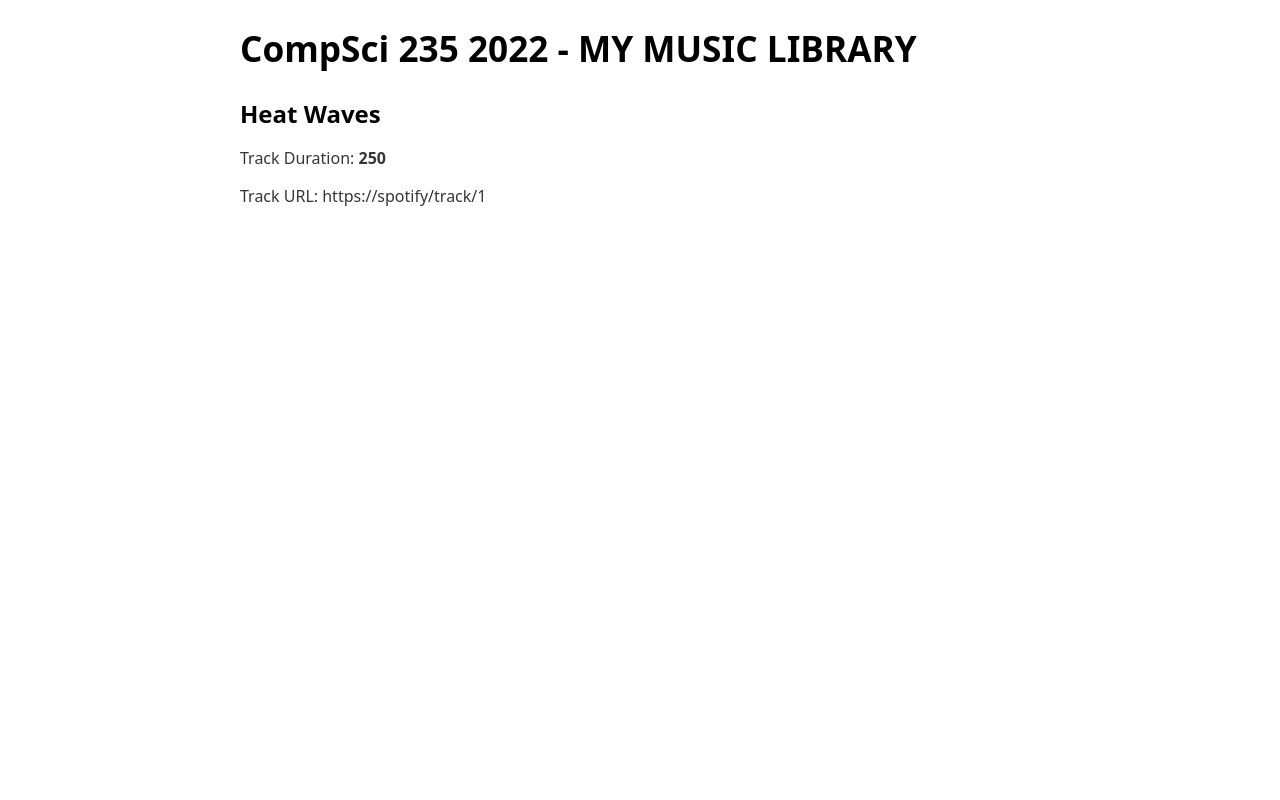
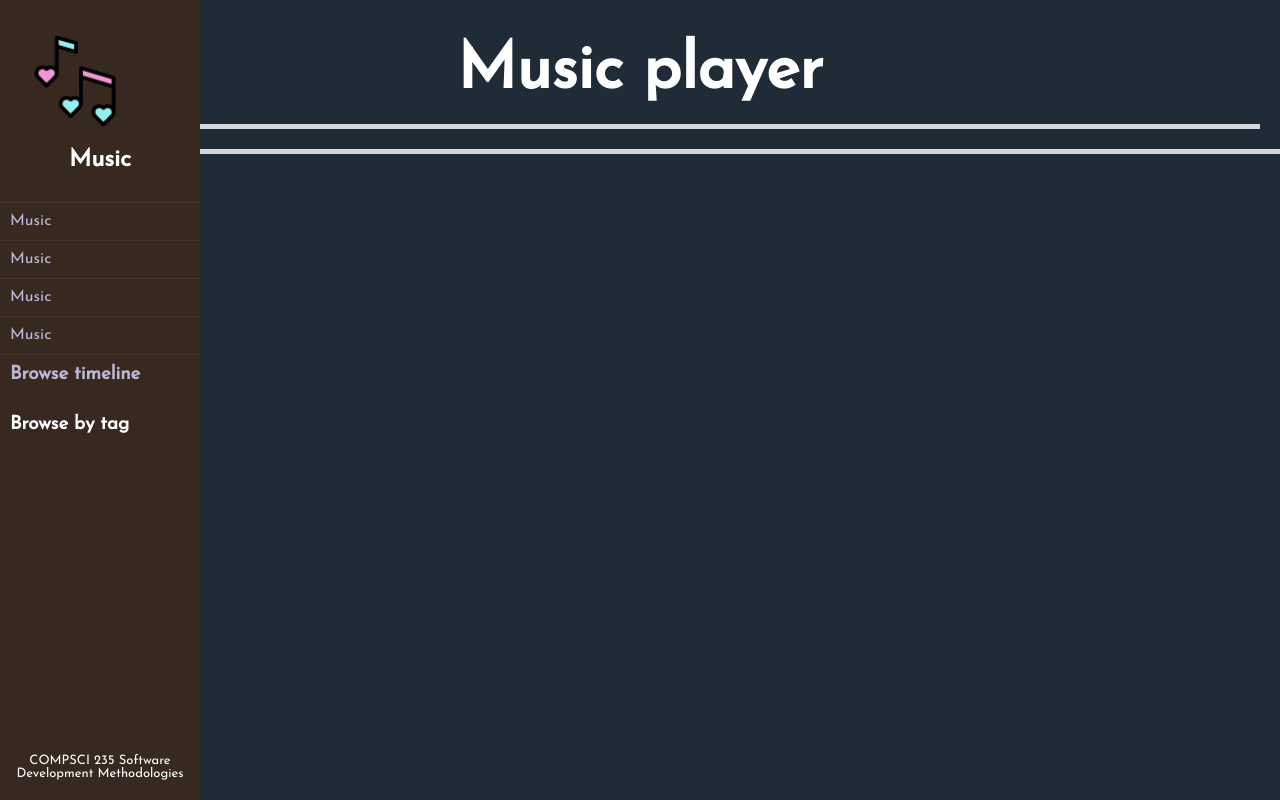
Before and after one commit to hlu750/Music-Player-Web-App-Project, a Flask app: page / in a window 1280 px wide. Run offline with Flask 2, Linux system fonts and the light colour scheme.

Commit message:
finished initial layout

```diff
--- a/music/__init__.py
+++ b/music/__init__.py
@@ -17,13 +17,13 @@ def create_some_track():
 
 
 def create_app():
-    app = Flask(__name__, static_url_path='/static')
+    app = Flask(__name__)
     app.debug = True
     @app.route('/')
     def home():
         some_track = create_some_track()
         # Use Jinja to customize a predefined html page rendering the layout for showing a single track.
-        return render_template('simple_track.html', track=some_track)
-        # return render_template('layout.html')
+        # return render_template('simple_track.html', track=some_track)
+        return render_template('layout.html')
 
     return app
--- /dev/null
+++ b/music/static/css/styles.css
@@ -0,0 +1,114 @@
+@import url('https://fonts.googleapis.com/css?family=Josefin+Sans&display=swap');
+
+* {
+  margin: 0;
+  padding: 0;
+  color: black;
+  box-sizing: border-box;
+  list-style: none;
+  text-decoration: none;
+  font-family: 'Josefin Sans', sans-serif;
+}
+
+body,
+html {
+  height: 100%;
+  background-color: #202b38;
+}
+
+h1 {
+    text-align: center;
+    font-weight: bold;
+}
+
+
+
+.btn-nav {
+  padding: 10px;
+  border-bottom: 1px solid #bdb8d7;
+  border-bottom: 1px solid rgba(0, 0, 0, 0.05);
+  border-top: 1px solid rgba(255, 255, 255, 0.05);
+  color: #bdb8d7;
+  display: block;
+}
+
+.btn-nav:hover {
+  background-color: #594f8d;
+  color: #fff;
+}
+
+#body {
+  min-height: 100%;
+  margin-bottom: -60px;
+  font-size: medium;
+
+}
+/* :root {
+    --background-body: #202b38;
+} */
+#header {
+  padding: 20px;
+  /* background: #fff; */
+  background-color:  #202b38;
+  border-bottom: 5px solid #e0e4e8f1;
+  font-size: 64px;
+  font-weight: bold;
+  text-align: center;
+  color: #fff;
+}
+
+
+
+#nav {
+  width: 200px;
+  height: 100%;
+  background: #382920;
+  padding: 30px 0px;
+  position: fixed;
+}
+
+#nav-header {
+  color: #fff;
+  text-align: center;
+  margin-bottom: 30px;
+  margin-top: 12px;
+}
+
+#sub-nav-header {
+  color: #fff;
+  text-align: left;
+  margin-top: 20px;
+  margin-bottom: 20px;
+  padding-left: 10px;
+}
+
+#nav-footer {
+  color: #fff;
+  margin-top: 25px;
+  margin-bottom: 20px;
+  position: absolute;
+  bottom: 0;
+  font-size: small;
+  text-align: center;
+  word-wrap: break-word;
+}
+
+#main {
+  margin: 20px;
+  color: #717171;
+  line-height: 25px;
+  padding: 10px;
+  width: 66.666667%;
+}
+
+#logo {
+  width: 150px;
+}
+
+.icon {
+    width: 1.5em;
+    height: 1.5em;
+    vertical-align: -0.5em;
+    fill: currentColor;
+    overflow: hidden;
+}
--- /dev/null
+++ b/music/templates/header.html
@@ -0,0 +1,3 @@
+<header id="header">
+    Music player
+  </header>
--- a/music/templates/layout.html
+++ b/music/templates/layout.html
@@ -5,13 +5,22 @@
     <meta http-equiv="X-UA-Compatible" content="IE=edge">
     <meta name="viewport" content="width=device-width, initial-scale=1.0">
     <title>Document</title>
-    <link rel="stylesheet" href=https://cdn.jsdelivr.net/npm/water.css@2/out/water.css>
-    <link rel="stylesheet" href="https://fonts.googleapis.com/icon?family=Material+Icons">
+    <!-- <link rel="stylesheet" href=https://cdn.jsdelivr.net/npm/water.css@2/out/water.css> -->
+    <!-- <link rel="stylesheet" href="https://fonts.googleapis.com/icon?family=Material+Icons"> -->
+    <link rel="stylesheet" href="{{ url_for('static', filename='css/styles.css')}}">
 </head>
 <body>
     <div class="body">
         {% include 'navigation.html' %}
     </div>
 
+    <div id="header">
+        {% include 'header.html' %}
+        <div id="container">
+
+            {% block content %} {% endblock %}
+
+          </div>
+    </div>
 </body>
 </html>
--- a/music/templates/navigation.html
+++ b/music/templates/navigation.html
@@ -1,3 +1,27 @@
-<nav id="navbar">
-    <img src="" alt="" id="">log
-</nav>
+<nav id="nav">
+    <!-- <img src="/static/images/music-ico.png" alt="Music icon"  id="icon"> -->
+    <img id="logo" src="{{ url_for('static', filename='images/music-ico.png') }}" alt="Icon">
+    <h2 id="nav-header">Music</h2>
+    <a class="btn-nav" href="">Music</a>
+    <a class="btn-nav" href="">Music</a>
+    <a class="btn-nav" href="">Music</a>
+    <a class="btn-nav" href="">Music</a>
+    <div>
+        <h3>
+          <a class="btn-nav" href="">
+            Browse timeline
+          </a>
+        </h3>
+      </div>
+
+      <div>
+        <h3 id="sub-nav-header">Browse by tag</h3>
+        {% for key in tag_urls %}
+          <a class="btn-nav" href="{{ tag_urls[key] }}">{{ key }}</a>
+        {% endfor %}
+      </div>
+
+      <div id="nav-footer">
+        COMPSCI 235 Software Development Methodologies
+      </div>
+    </nav>
```
Also changed, not shown: music/domainmodel/static/css/styles.css (deleted), music/static/images/f.png (renamed from music/domainmodel/static/images/music-ico.png), music/static/images/music-ico.png (added).
